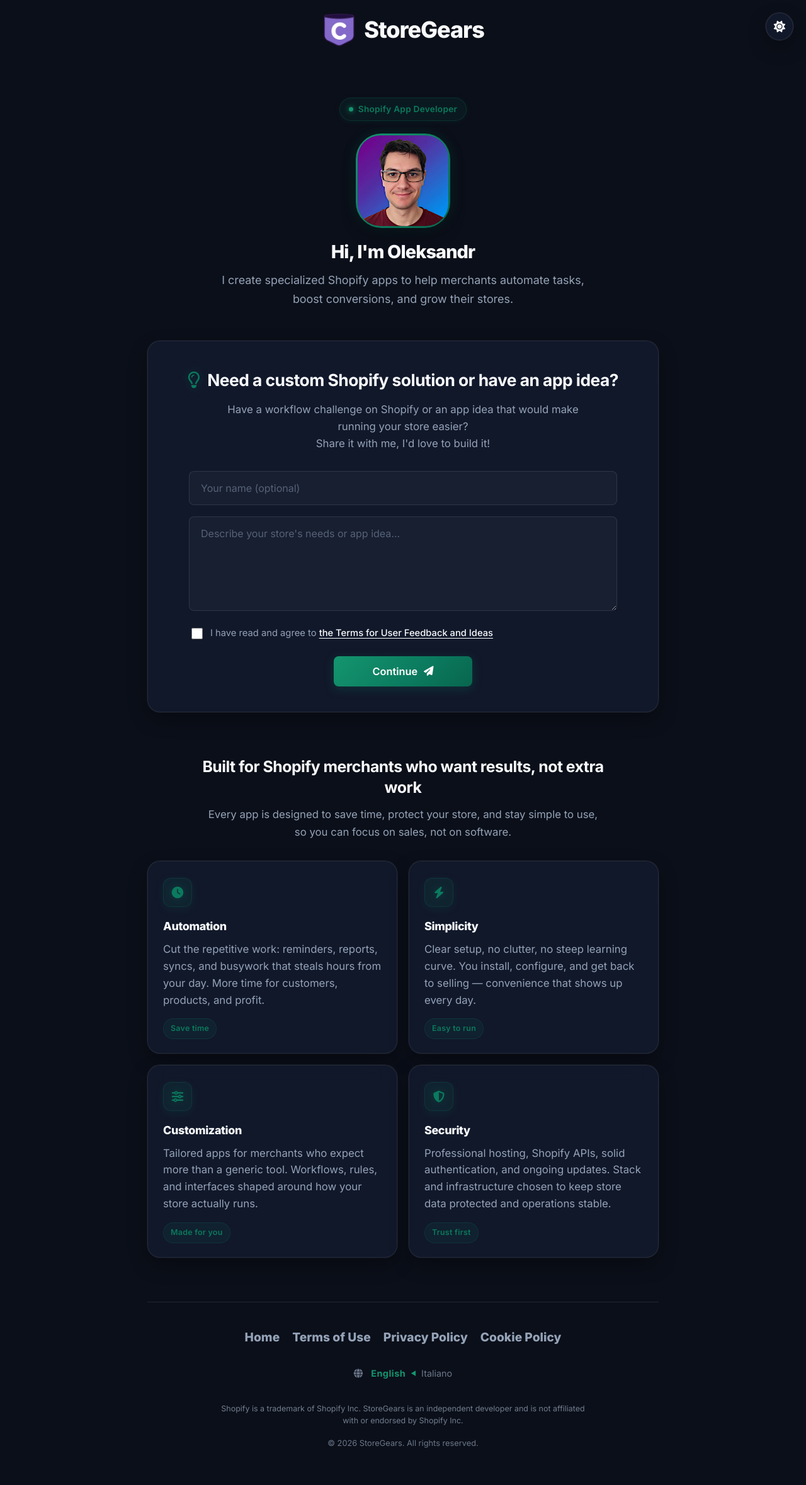
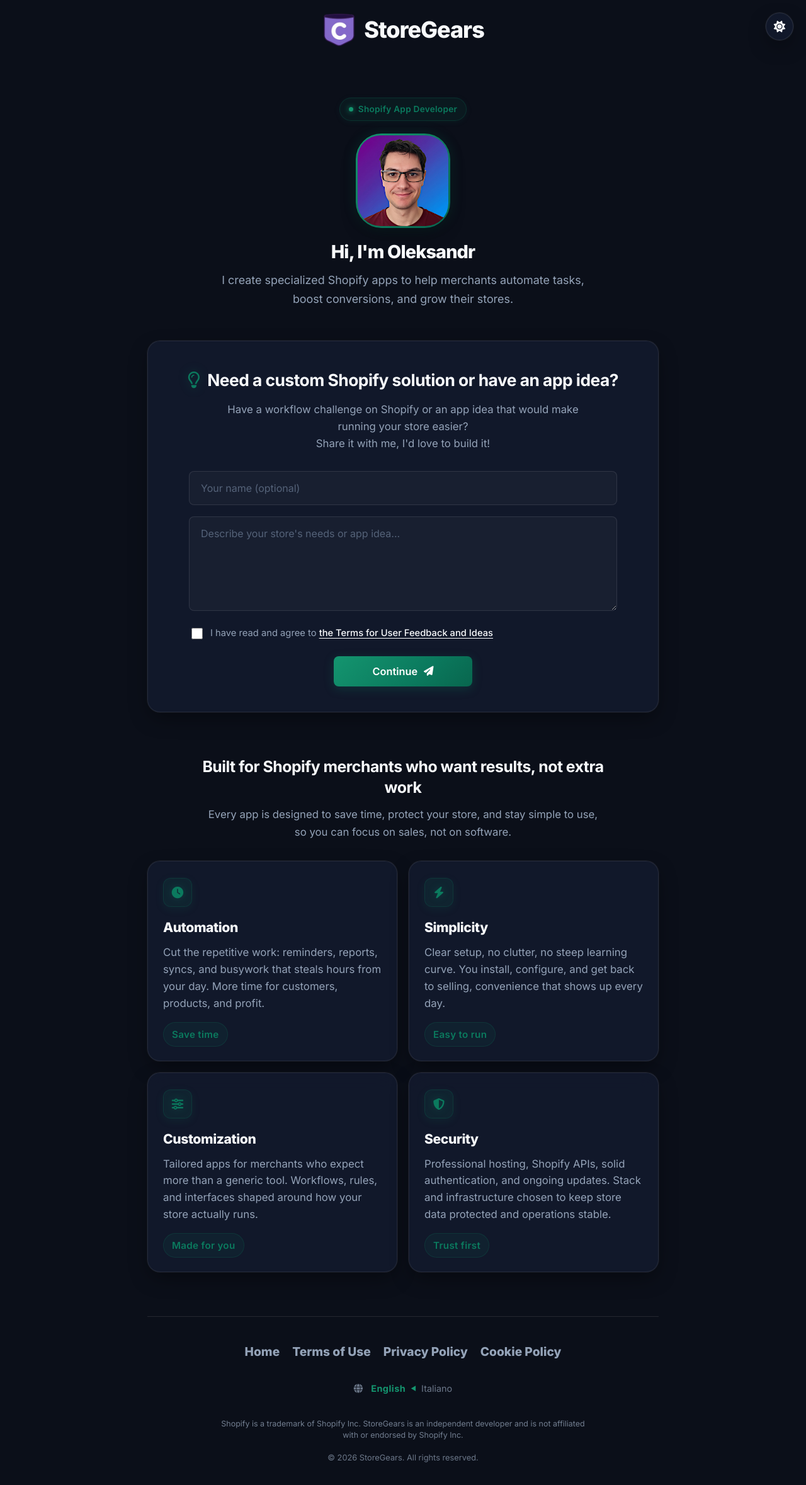
Before and after one commit to digitalcreat0r/sitoweb_storegears, a Jekyll site: the page built from index.html, in a window 1280 px wide. Shown: the whole page at 63% size. Built offline with Jekyll 4.4.1, drawn with Linux system fonts in a browser that asks for light colours; before the commit the page ends 2334 px from its top, so only the background shows below that.

Commit message:
sistemazione testi

```diff
--- a/_data/en.yml
+++ b/_data/en.yml
@@ -48,7 +48,7 @@
     badge: "Save time"
   - icon: "fa-solid fa-bolt"
     keyword: "Simplicity"
-    text: "Clear setup, no clutter, no steep learning curve. You install, configure, and get back to selling — convenience that shows up every day."
+    text: "Clear setup, no clutter, no steep learning curve. You install, configure, and get back to selling, convenience that shows up every day."
     badge: "Easy to run"
   - icon: "fa-solid fa-sliders"
     keyword: "Customization"
--- a/_sass/_value-section.scss
+++ b/_sass/_value-section.scss
@@ -71,7 +71,7 @@
 
 .value-keyword {
     display: block;
-    font-size: 1.12rem;
+    font-size: 1.32rem;
     font-weight: 800;
     letter-spacing: -0.02em;
     color: var(--text-main);
@@ -89,13 +89,13 @@
 .value-badge {
     display: inline-flex;
     align-items: center;
-    font-size: 0.78rem;
+    font-size: 0.95rem;
     font-weight: 600;
     letter-spacing: 0.02em;
     color: var(--primary-color);
     background: rgba(var(--primary-color-rgb), 0.1);
     border: 1px solid rgba(var(--primary-color-rgb), 0.22);
-    padding: 5px 11px;
+    padding: 6px 13px;
     border-radius: var(--radius-full);
 }
 
```
